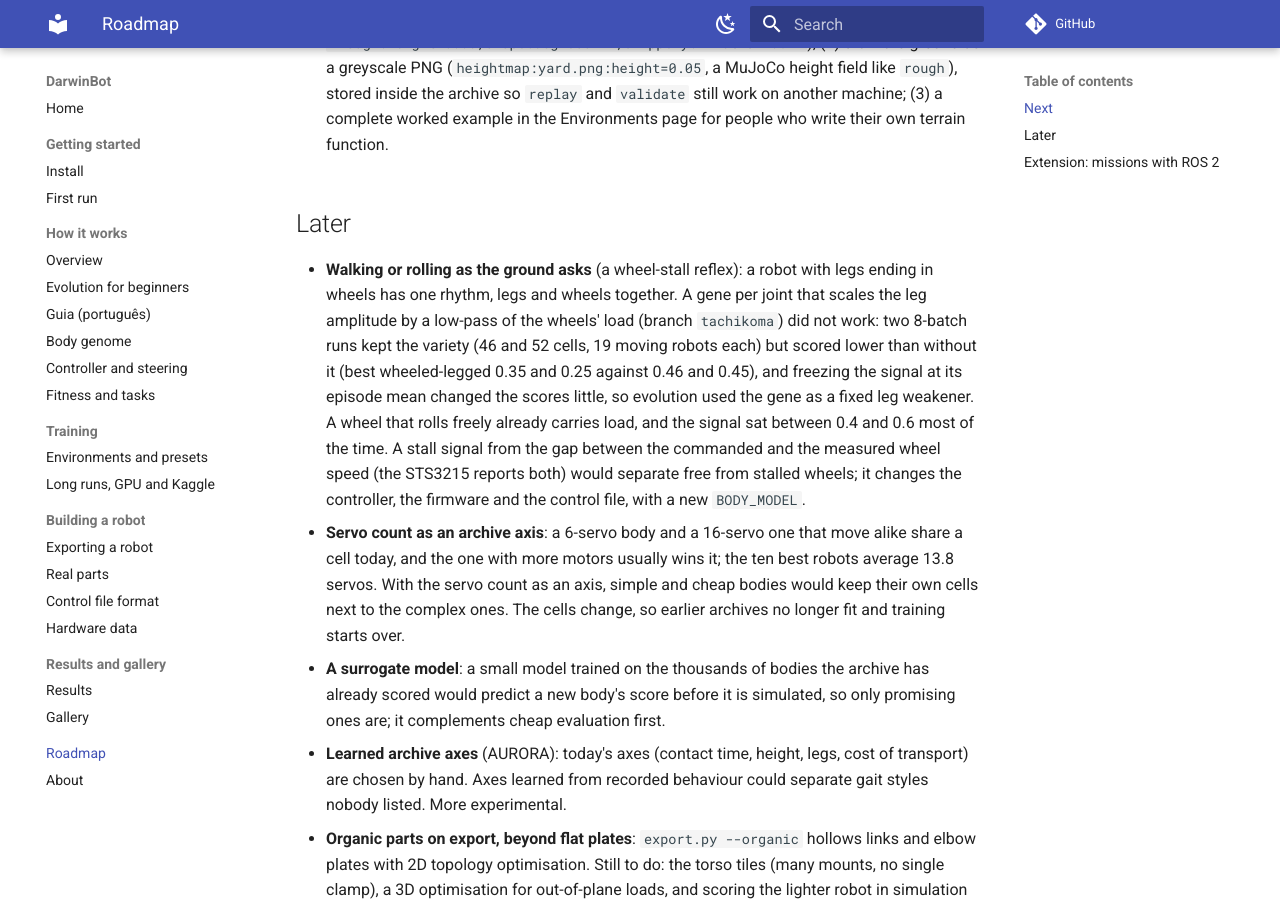
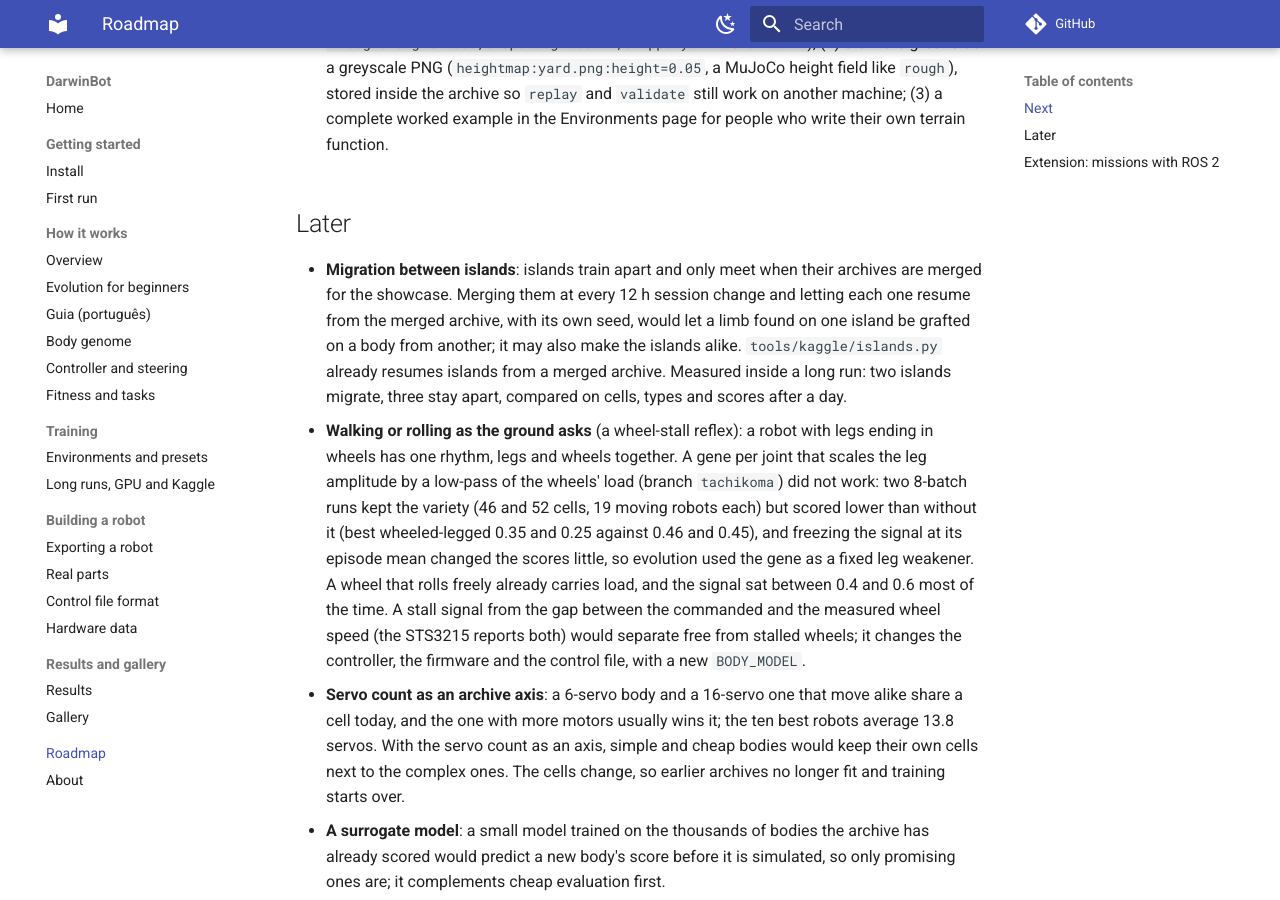
Before and after one commit to mpena2099/darwinbot, an MkDocs documentation site: the page built from docs/roadmap.md, in a window 1280 px wide and 900 px high, scrolled down 2223 px. Built offline with MkDocs 1.6.1 and Material for MkDocs 9.7.7, drawn with Linux system fonts in a browser that asks for light colours; comment, search, counter and statistics services are not loaded.

Commit message:
Roadmap: migration between islands

```diff
--- a/docs/roadmap.md
+++ b/docs/roadmap.md
@@ -102,6 +102,14 @@
 
 ## Later
 
+- **Migration between islands**: islands train apart and only meet when
+  their archives are merged for the showcase. Merging them at every 12 h
+  session change and letting each one resume from the merged archive, with its
+  own seed, would let a limb found on one island be grafted on a body from
+  another; it may also make the islands alike. `tools/kaggle/islands.py`
+  already resumes islands from a merged archive. Measured inside a long run:
+  two islands migrate, three stay apart, compared on cells, types and scores
+  after a day.
 - **Walking or rolling as the ground asks** (a wheel-stall reflex): a robot
   with legs ending in wheels has one rhythm, legs and wheels together. A gene
   per joint that scales the leg amplitude by a low-pass of the wheels' load
```
